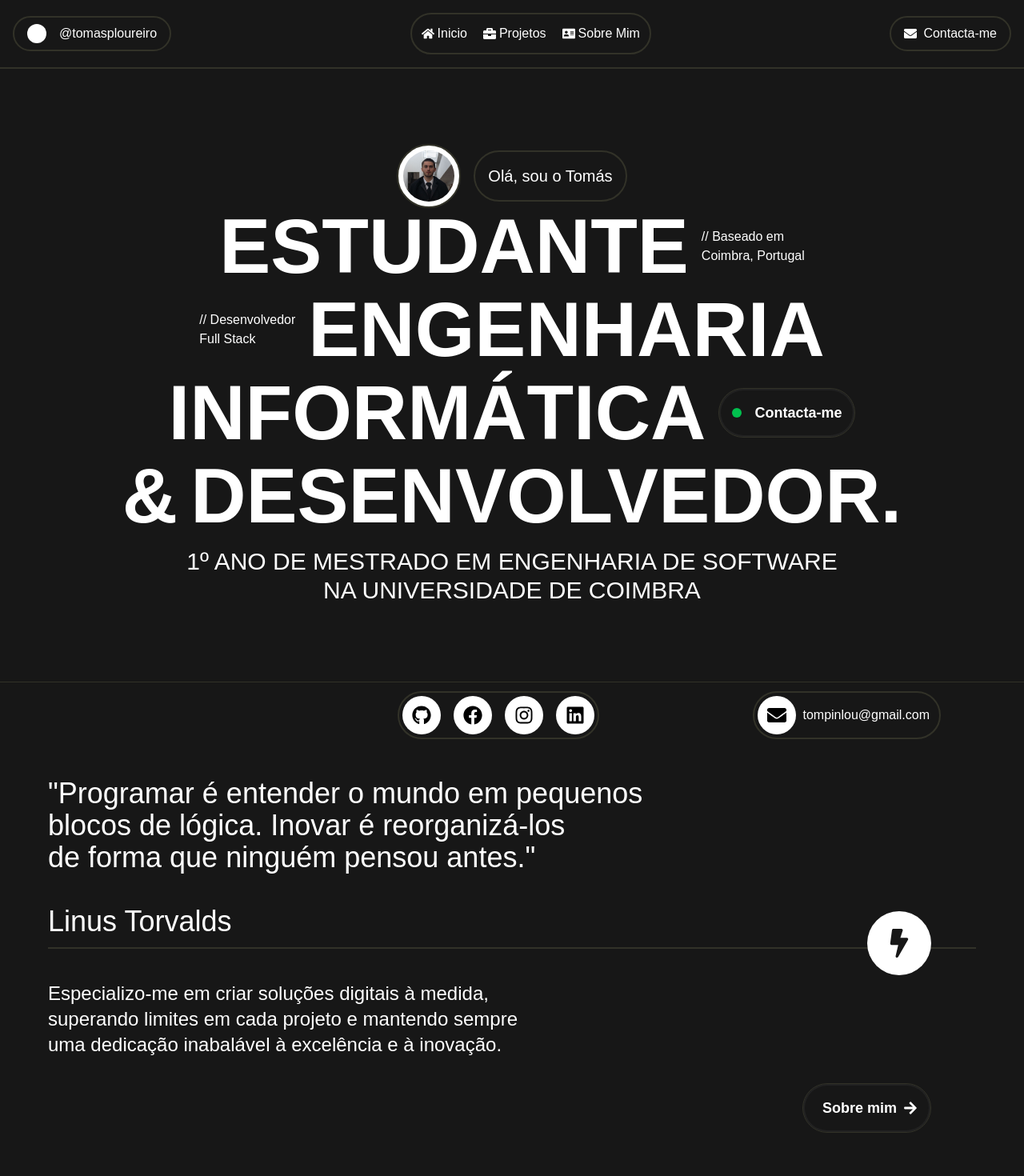
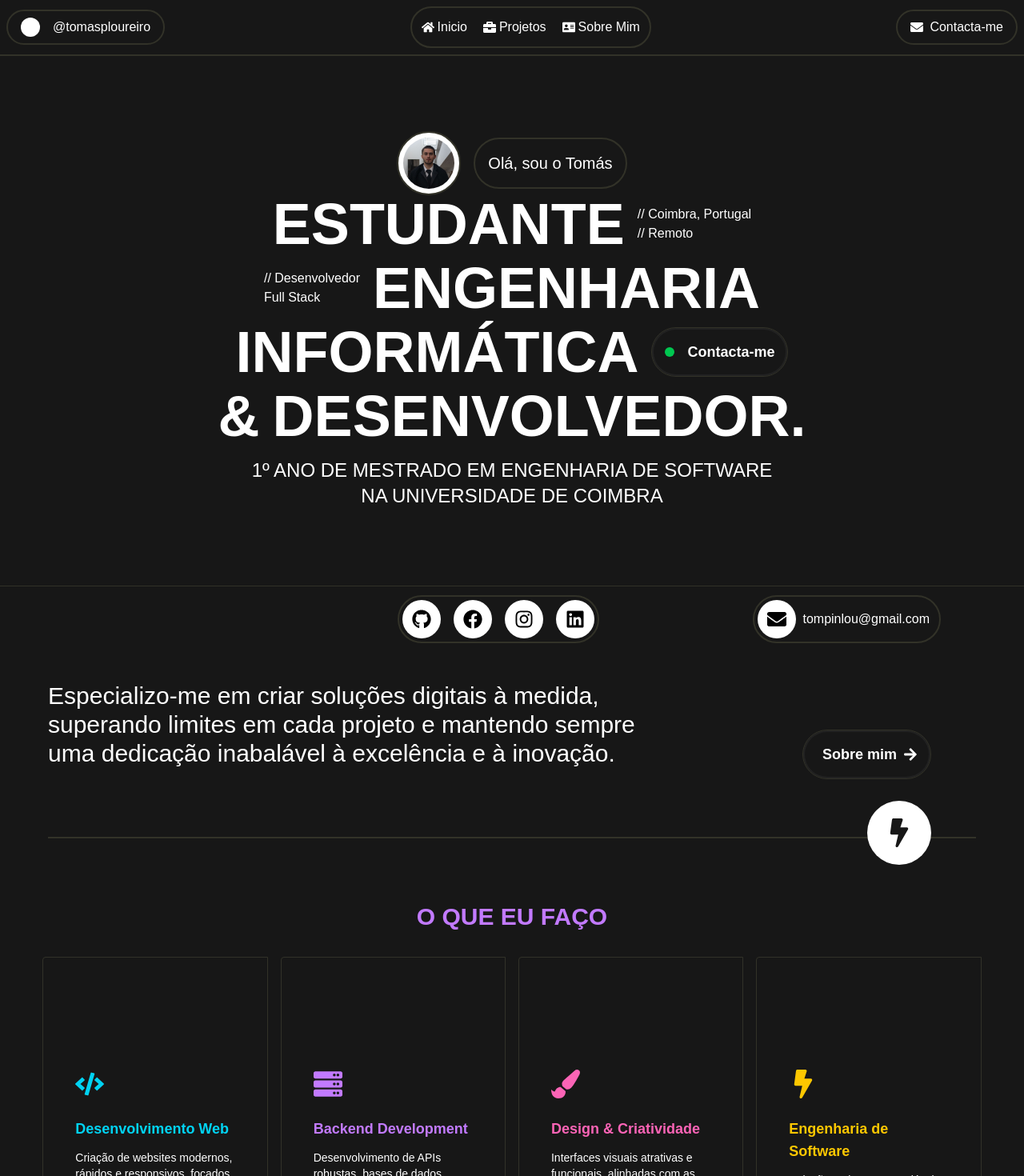
Before and after one commit to Tomasploureiro/portfolio, a Next.js app: page / in a window 1280 px wide. Shown: the top 1470 px of the page at 80% size. Built offline with nearby package versions, Linux system fonts and the light colour scheme.

Commit message:
Deploy ready: Added deployment configs and updated portfolio

```diff
--- a/next.config.mjs
+++ b/next.config.mjs
@@ -1,4 +1,10 @@
 /** @type {import('next').NextConfig} */
-const nextConfig = {};
+const nextConfig = {
+  output: 'export',
+  trailingSlash: true,
+  images: {
+    unoptimized: true
+  }
+};
 
 export default nextConfig;
--- a/package.json
+++ b/package.json
@@ -6,7 +6,8 @@
     "dev": "next dev",
     "build": "next build",
     "start": "next start",
-    "lint": "next lint"
+    "lint": "next lint",
+    "export": "next build && next export"
   },
   "dependencies": {
     "framer-motion": "^12.23.11",
--- a/src/app/page.jsx
+++ b/src/app/page.jsx
@@ -3,7 +3,7 @@ import "@/app/globals.css";
 import Navbar from "@/components/navbar";
 import Link from "next/link";
 import Cards from "@/components/cards";
-import { FaBriefcase, FaBolt, FaGithub, FaFacebook, FaInstagram, FaLinkedin, FaCode, FaMobileAlt, FaPaintBrush, FaEnvelope, FaArrowRight} from "react-icons/fa";
+import { FaBriefcase, FaBolt, FaGithub, FaFacebook, FaInstagram, FaLinkedin, FaCode, FaServer, FaPaintBrush, FaEnvelope, FaArrowRight} from "react-icons/fa";
 import Footer from "@/components/footer"
 import {motion, useInView} from "framer-motion"
 import TechStackSlider from "@/components/TechStackSlider";
@@ -26,11 +26,6 @@ const Home = () => {
     const cardRef2 = useRef(null);
     const cardRef3 = useRef(null);
     const cardRef4 = useRef(null);
-
-    const cardInView1 = useInView(cardRef1, { once: true, margin: "-100px" });
-    const cardInView2 = useInView(cardRef2, { once: true, margin: "-100px" });
-    const cardInView3 = useInView(cardRef3, { once: true, margin: "-100px" });
-    const cardInView4 = useInView(cardRef4, { once: true, margin: "-100px" });
 
     // Ref e estado para o container dos cards
     const cardsContainerRef = useRef(null);
@@ -78,10 +73,10 @@ const Home = () => {
                 </div>
                 <div className="flex flex-col items-center gap-2 ">
                     <div className="flex items-center gap-4">
-                        <h1 className="text-5xl font-semibold text-center md:text-6xl lg:text-8xl text-[var(--purple)]">ESTUDANTE</h1>
+                        <h1 className="text-5xl font-semibold text-center md:text-6xl lg:text-7xl text-[var(--purple)]">ESTUDANTE</h1>
 
                         <h1 className="sm:text-xs md:text-sm lg:text-base">
-                          // Baseado em <br /> Coimbra, Portugal
+                          // Coimbra, Portugal <br /> // Remoto
                         </h1>
                     </div>
                     <div className="flex items-center gap-4">
@@ -89,26 +84,28 @@ const Home = () => {
                         // Desenvolvedor <br /> Full Stack
                       </h1>
 
-                      <h1 className="text-5xl font-semibold text-center md:text-6xl lg:text-8xl text-[var(--yellow)]">ENGENHARIA</h1>
+                      <h1 className="text-5xl font-semibold text-center md:text-6xl lg:text-7xl text-[var(--yellow)]">ENGENHARIA</h1>
                     </div>
                     <div className="flex items-center gap-4">
-                        <h1 className="text-5xl font-semibold text-center md:text-6xl lg:text-8xl">INFORMÁTICA</h1>
+                        <h1 className="text-5xl font-semibold text-center md:text-6xl lg:text-7xl">INFORMÁTICA</h1>
                         <Link
                           href="/contact"
-                          className="flex items-center gap-2 p-4 rounded-full border border-[var(--border)] text-lg font-semibold text-[var(--foreground)] shadow-lg transition hover:scale-105 hover:border-green-400"
+                          className="relative flex items-center gap-2 p-4 rounded-full border border-[var(--border)] text-lg font-semibold text-[var(--foreground)] shadow-lg transition-all duration-300 hover:scale-105 hover:border-green-400 overflow-hidden group"
                           style={{ boxShadow: "0 0 0 2px #222 inset" }}
                         >
-                          <span className="w-3 h-3 rounded-full bg-green-500 animate-pulse mr-2"></span>
-                          Contacta-me
+                          <div className="absolute inset-0 transform translate-y-full transition-transform duration-500 ease-out group-hover:translate-y-0 rounded-full" style={{ backgroundColor: '#18aaff' }}></div>
+
+                          <span className="relative z-10 w-3 h-3 rounded-full bg-green-500 animate-pulse mr-2"></span>
+                          <span className="relative z-10 transition-colors duration-300 group-hover:text-[var(--foreground)]">Contacta-me</span>
                         </Link>
                     </div>
                 <div className="flex items-center gap-4">
-                  <h1 className="text-5xl font-semibold text-center md:text-6xl lg:text-8xl text-[var(--foreground)]">&</h1>
-                  <h1 className="text-5xl font-semibold text-center md:text-6xl lg:text-8xl text-[var(--cyan)]"> DESENVOLVEDOR.</h1>
+                  <h1 className="text-5xl font-semibold text-center md:text-6xl lg:text-7xl text-[var(--foreground)]">&</h1>
+                  <h1 className="text-5xl font-semibold text-center md:text-6xl lg:text-7xl text-[var(--cyan)]"> DESENVOLVEDOR.</h1>
                 </div>
                 </div>
                 <div>
-                  <h1 className="text-center sm:pt-4 md:text-2xl lg:text-3xl">
+                  <h1 className="text-center sm:pt-4 md:text-xl lg:text-2xl">
                     <span className="text-[var(--foreground)]"> 1º ANO DE </span>
                     <span className="text-[var(--purple)]"> MESTRADO </span>
                     <span className="text-[var(--foreground)]" > EM </span>
@@ -192,36 +189,31 @@ const Home = () => {
             </div>
         </section>
         <section className="ml-15 text-left mt-10 mr-15">
-          <div>
-            <p className="text-xl sm:text-2xl md:text-3xl lg:text-4xl mt-10">
-                "Programar é entender o mundo em pequenos <br />
-                blocos de lógica. Inovar é reorganizá-los <br />  de forma que ninguém pensou antes."
+          <div className="flex justify-between">
+            <p className="text-xl sm:text-1xl md:text-2xl lg:text-3xl">
+                Especializo-me em criar soluções digitais à medida, <br/>
+                superando limites em cada projeto e mantendo sempre <br/>
+                uma dedicação inabalável à excelência e à inovação.
             </p>
-            <h1 className="text-xl sm:text-2xl md:text-3xl lg:text-4xl mt-10 text-[var(--cyan)]"> Linus Torvalds </h1>
+            <div className="flex justify-end sm:mr-10 md:mr-14">
+              <Link
+                href="/about"
+                className="relative flex justify-end items-center gap-2 p-4 rounded-full border border-[var(--border)] text-lg font-semibold text-[var(--foreground)] shadow-lg transition-all duration-300 hover:scale-105 hover:border-foreground w-fit mt-15 overflow-hidden group"
+                style={{ boxShadow: "0 0 0 2px #222 inset" }}
+              >
+                <div className="absolute inset-0 transform translate-y-full transition-transform duration-500 ease-out group-hover:translate-y-0 rounded-full" style={{ backgroundColor: '#18aaff' }}></div>
+
+                <span className="relative z-10 flex rounded-full animate-pulse"></span>
+                <h1 className="relative z-10 transition-colors duration-300 group-hover:text-[var(--foreground)]">Sobre mim</h1>
+                <FaArrowRight className="relative z-10 transition-colors duration-300 group-hover:text-[var(--foreground)]" />
+              </Link>
+            </div>
           </div>
-          <div className="flex items-center justify-end">
+          <div className="flex items-center justify-end mt-15">
             <div className="flex-grow border border-[var(--border)] sm:mt-2 md:mt-3 "> </div>
             <span className="absolute flex items-center justify-center p-2 mr-3 rounded-full w-14 h-14 bg-foreground sm:mr-10 md:mr-14 sm:w-16 sm:h-16 md:w-20 md:h-20 sm:p-0">
               <FaBolt className="text-4xl fill-background" />
             </span>
-          </div>
-          <div className="text-left mt-10">
-            <p className="text-m sm:text-l md:text-xl lg:text-2xl">
-              Especializo-me em criar soluções digitais à medida,<br />
-              superando limites em cada projeto e mantendo sempre<br />
-              uma dedicação inabalável à excelência e à inovação.
-            </p>
-          </div>
-          <div className="flex justify-end sm:mr-10 md:mr-14">
-            <Link
-              href="/about"
-              className="flex justify-end items-center gap-2 p-4 rounded-full border border-[var(--border)] text-lg font-semibold text-[var(--foreground)] shadow-lg transition hover:scale-105 hover:border-foreground w-fit mt-8"
-              style={{ boxShadow: "0 0 0 2px #222 inset" }}
-            >
-              <span className="flex rounded-full animate-pulse"></span>
-              <h1>Sobre mim</h1>
-              <FaArrowRight />
-            </Link>
           </div>
         </section>
         <section className="flex justify-center flex-col items-center mt-20">
@@ -250,9 +242,9 @@ const Home = () => {
               className="flex-grow w-64"
             >
               <Cards
-                icon={<FaMobileAlt className="text-4xl text-purple-400 mb-6" />}
-                title="Apps Mobile"
-                desc="Desenvolvimento de aplicações móveis intuitivas e eficientes para Android e iOS."
+                icon={<FaServer className="text-4xl text-purple-400 mb-6" />}
+                title="Backend Development"
+                desc="Desenvolvimento de APIs robustas, bases de dados eficientes e arquiteturas escaláveis para aplicações web."
                 color="text-purple-400"
               />
             </motion.div>
@@ -300,15 +292,15 @@ const Home = () => {
               initial={{ opacity: 0, y: 60 }}
               animate={inView1 ? { opacity: 1, y: 0 } : {}}
               transition={{ duration: 0.7, ease: "easeOut" }}
-              className="flex flex-col md:flex-row justify-between py-14"
+              className="flex flex-col md:flex-row justify-between py-14 cursor-pointer transition-all duration-500 ease-in-out group"
             >
-              <div className="ml-20 mr-20">
-                <h3 className="text-3xl font-bold text-[var(--foreground)] mb-2">MercadoTV</h3>
-                <div className="text-base text-[var(--foreground)] mb-2">2025</div>
+              <div className="ml-20 mr-20 transition-all duration-500 ease-in-out group-hover:ml-12 group-hover:mr-12">
+                <h3 className="text-3xl font-bold text-[var(--foreground)] mb-2 transition-colors duration-500 group-hover:text-[var(--cyan)]">MercadoTV</h3>
+                <div className="text-base text-[var(--foreground)] mb-2 transition-colors duration-500 group-hover:text-[var(--cyan)]">2025</div>
               </div>
-              <div className="flex flex-col items-end min-w-[220px] mt-6 md:mt-0 mr-20">
-                <div className="text-xl font-semibold ">Full Stack Development</div>
-                <div className="text-base text-[var(--foreground)]">React, Node.js, PostGreSQL</div>
+              <div className="flex flex-col items-end min-w-[220px] mt-6 md:mt-0 mr-20 transition-all duration-500 ease-in-out group-hover:mr-12">
+                <div className="text-xl font-semibold transition-colors duration-500 group-hover:text-[var(--cyan)]">Full Stack Development</div>
+                <div className="text-base text-[var(--foreground)] transition-colors duration-500 group-hover:text-[var(--cyan)]">React, Node.js, PostGreSQL</div>
               </div>
             </motion.div>
             <motion.div
@@ -316,14 +308,14 @@ const Home = () => {
               initial={{ opacity: 0, y: 60 }}
               animate={inView2 ? { opacity: 1, y: 0 } : {}}
               transition={{ duration: 0.7, ease: "easeOut" }}
-              className="flex flex-col md:flex-row justify-between py-14"
+              className="flex flex-col md:flex-row justify-between py-14 cursor-pointer transition-all duration-500 ease-in-out group"
             >
-              <div className="ml-20 mr-20">
-                <h3 className="text-3xl font-bold text-[var(--foreground)] mb-2">NUCLEO DE ESTUDANTES DE INFORMATICA (NEI)</h3>
-                <div className="text-base text-[var(--foreground)] mb-2">2023, 2024, 2025</div>
+              <div className="ml-20 mr-20 transition-all duration-500 ease-in-out group-hover:ml-12 group-hover:mr-12">
+                <h3 className="text-3xl font-bold text-[var(--foreground)] mb-2 transition-colors duration-500 group-hover:text-[var(--cyan)]">NUCLEO DE ESTUDANTES DE INFORMATICA (NEI)</h3>
+                <div className="text-base text-[var(--foreground)] mb-2 transition-colors duration-500 group-hover:text-[var(--cyan)]">2023, 2024, 2025</div>
               </div>
-              <div className="flex flex-col items-end min-w-[220px] mt-6 md:mt-0 ml-20 mr-20">
-                <div className="text-xl font-semibold">Coordenador e colaborador</div>
+              <div className="flex flex-col items-end min-w-[220px] mt-6 md:mt-0 ml-20 mr-20 transition-all duration-500 ease-in-out group-hover:ml-12 group-hover:mr-12">
+                <div className="text-xl font-semibold transition-colors duration-500 group-hover:text-[var(--cyan)]">Coordenador e colaborador</div>
               </div>
             </motion.div>
             <motion.div
@@ -331,14 +323,14 @@ const Home = () => {
               initial={{ opacity: 0, y: 60 }}
               animate={inView3 ? { opacity: 1, y: 0 } : {}}
               transition={{ duration: 0.7, ease: "easeOut" }}
-              className="flex flex-col md:flex-row justify-between py-14"
+              className="flex flex-col md:flex-row justify-between py-14 cursor-pointer transition-all duration-500 ease-in-out group"
             >
-              <div className="ml-20 mr-20">
-                <h3 className="text-3xl font-bold text-[var(--foreground)] mb-2">VICAIMA</h3>
-                <div className="text-base text-[var(--foreground)] mb-2">2021, 2023, 2024</div>
+              <div className="ml-20 mr-20 transition-all duration-500 ease-in-out group-hover:ml-12 group-hover:mr-12">
+                <h3 className="text-3xl font-bold text-[var(--foreground)] mb-2 transition-colors duration-500 group-hover:text-[var(--cyan)]">VICAIMA</h3>
+                <div className="text-base text-[var(--foreground)] mb-2 transition-colors duration-500 group-hover:text-[var(--cyan)]">2021, 2023, 2024</div>
               </div>
-              <div className="flex flex-col items-end min-w-[220px] mt-6 md:mt-0 ml-20 mr-20">
-                <div className="text-xl font-semibold">Trabalho de verão</div>
+              <div className="flex flex-col items-end min-w-[220px] mt-6 md:mt-0 ml-20 mr-20 transition-all duration-500 ease-in-out group-hover:ml-12 group-hover:mr-12">
+                <div className="text-xl font-semibold transition-colors duration-500 group-hover:text-[var(--cyan)]">Trabalho de verão</div>
               </div>
             </motion.div>
             <motion.div
@@ -346,28 +338,28 @@ const Home = () => {
               initial={{ opacity: 0, y: 60 }}
               animate={inView4 ? { opacity: 1, y: 0 } : {}}
               transition={{ duration: 0.5, ease: "easeOut" }}
-              className="flex flex-col md:flex-row justify-between py-14"
+              className="flex flex-col md:flex-row justify-between py-14 cursor-pointer transition-all duration-500 ease-in-out group"
             >
-              <div className="ml-20 mr-20">
-                <h3 className="text-3xl font-bold text-[var(--foreground)] mb-2">RIO CAIMA</h3>
-                <div className="text-base text-[var(--foreground)] mb-2">2025</div>
+              <div className="ml-20 mr-20 transition-all duration-500 ease-in-out group-hover:ml-12 group-hover:mr-12">
+                <h3 className="text-3xl font-bold text-[var(--foreground)] mb-2 transition-colors duration-500 group-hover:text-[var(--cyan)]">RIO CAIMA</h3>
+                <div className="text-base text-[var(--foreground)] mb-2 transition-colors duration-500 group-hover:text-[var(--cyan)]">2025</div>
               </div>
-              <div className="flex flex-col items-end min-w-[220px] mt-6 md:mt-0 ml-20 mr-20">
-                <div className="text-xl font-semibold">Trabalho de verão</div>
+              <div className="flex flex-col items-end min-w-[220px] mt-6 md:mt-0 ml-20 mr-20 transition-all duration-500 ease-in-out group-hover:ml-12 group-hover:mr-12">
+                <div className="text-xl font-semibold transition-colors duration-500 group-hover:text-[var(--cyan)]">Trabalho de verão</div>
               </div>
             </motion.div>
             <hr className="border-[var(--border)]" />
           </motion.div>
           <Link
             href="/projects"
-            className="flex items-center gap-2 p-4 rounded-full border border-[var(--border)] text-lg font-semibold text-[var(--foreground)] shadow-lg transition hover:scale-105 hover:border-foreground mt-12 mx-auto w-fit"
+            className="relative flex items-center gap-2 p-4 rounded-full border border-[var(--border)] text-lg font-semibold text-[var(--foreground)] shadow-lg transition-all duration-300 hover:scale-105 hover:border-foreground mt-12 mx-auto w-fit overflow-hidden group"
             style={{ boxShadow: "0 0 0 0px #222 inset" }}
           >
-            <span className="rounded-full animate-pulse"></span>
-            <h1>Ver mais</h1>
-            <FaArrowRight />
+            <div className="absolute inset-0 transform translate-y-full transition-transform duration-500 ease-out group-hover:translate-y-0 rounded-full" style={{ backgroundColor: '#18aaff' }}></div>
 
-
+            <span className="relative z-10 rounded-full animate-pulse"></span>
+            <h1 className="relative z-10 transition-colors duration-300 group-hover:text-[var(--foreground)]">Ver mais</h1>
+            <FaArrowRight className="relative z-10 transition-colors duration-300 group-hover:text-[var(--foreground)]" />
           </Link>
         </section>
         <section className="mt-12 w-full max-w-7xl mx-auto">
--- a/src/components/navbar.jsx
+++ b/src/components/navbar.jsx
@@ -4,8 +4,8 @@ import { FaAddressCard, FaHome, FaBriefcase, FaEnvelope } from "react-icons/fa";
 
 const Navbar = () => {
     return(
-        <nav className="p-4">
-            <div className="flex items-center text-[var(--foreground)] text-l w-full">
+        <nav className="">
+            <div className="flex items-center text-[var(--foreground)] text-l w-full p-2">
                 <div className="flex items-center">
                     <Link
                         href="/"
@@ -41,7 +41,7 @@ const Navbar = () => {
                     </Link>
                 </div>
             </div>
-            <hr className="mt-4 border-b border-[var(--border)] w-full absolute left-0" />
+            <hr className="border-b border-[var(--border)] w-full absolute left-0" />
         </nav>
     )
 }
```
Also changed, not shown: vercel.json (added), 2 other files (tests, documents, lock files or other folders).
